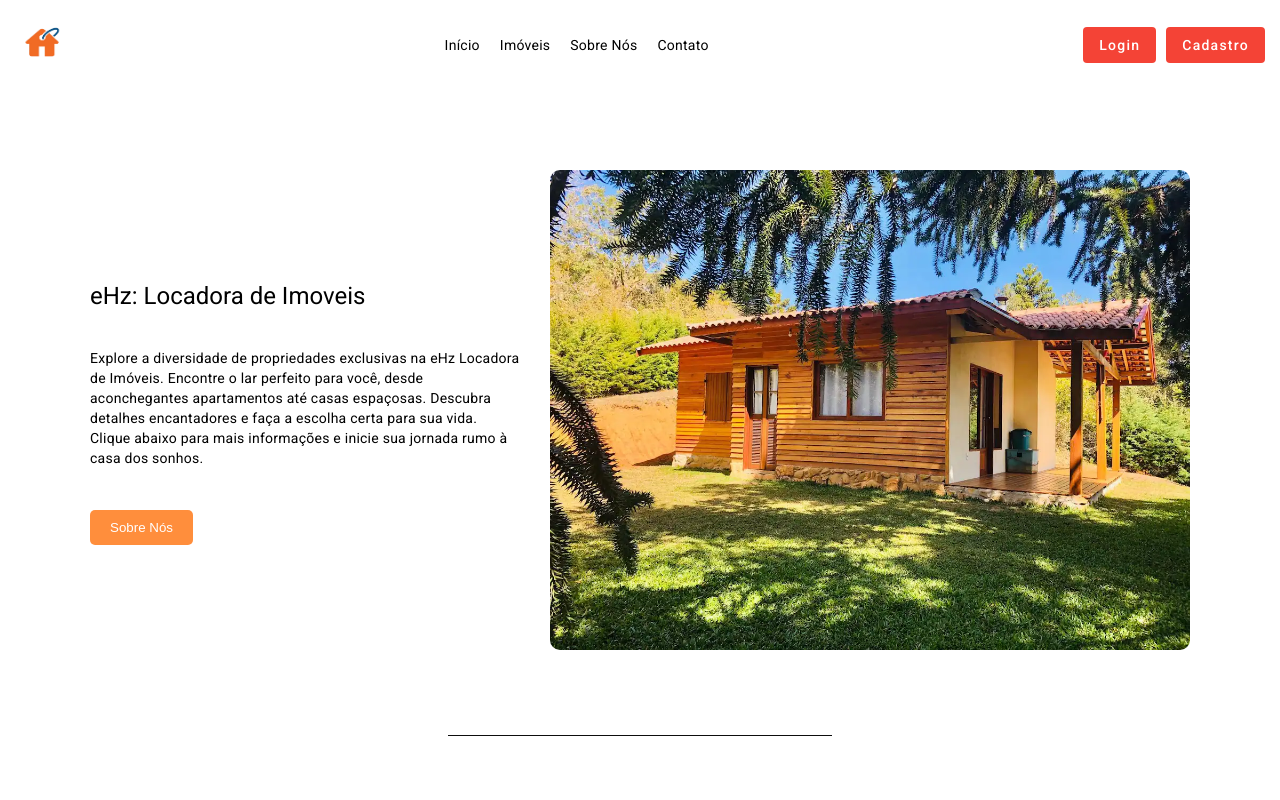
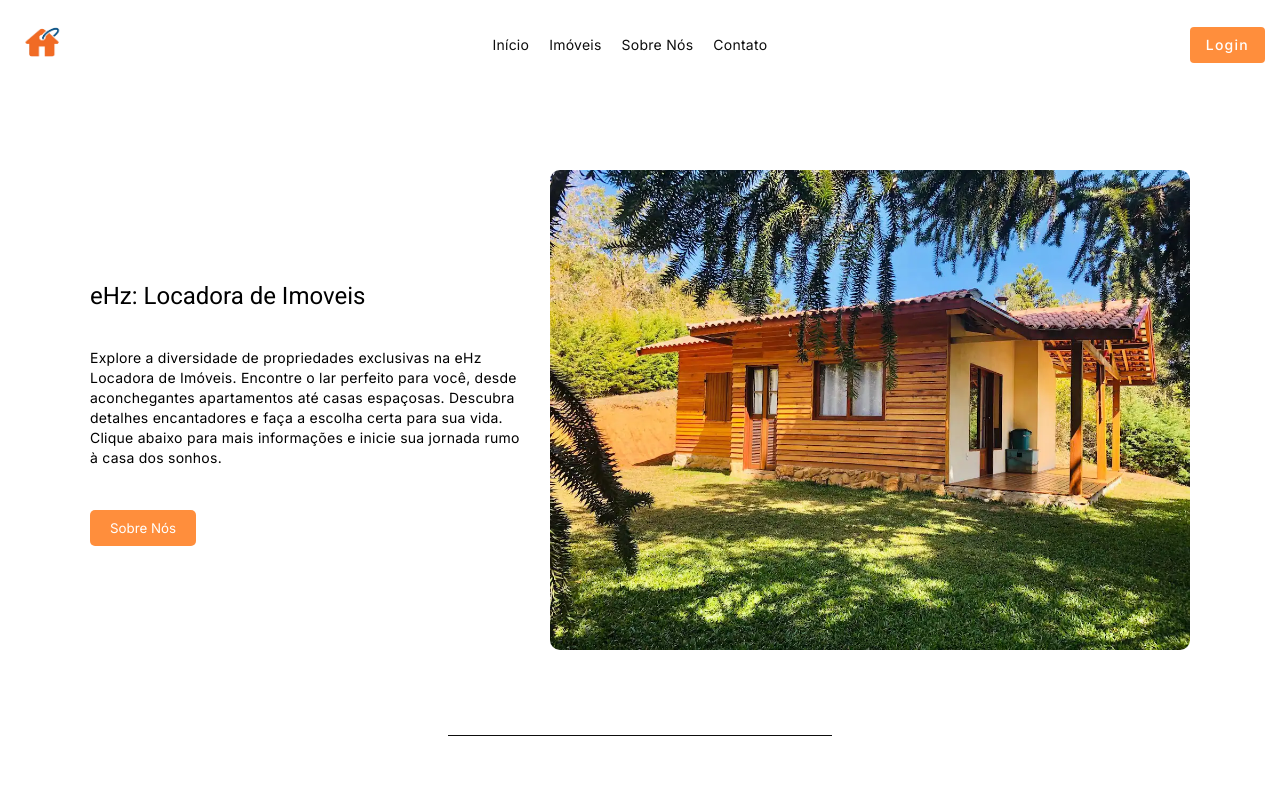
Before and after one commit to Enzohscc/imobiliaria-website, an Angular app: page / in a window 1280 px wide. Shown: the top 800 px of the page. Built offline with nearby package versions, Linux system fonts and the light colour scheme.

Commit message:
feat var colors

```diff
--- a/src/app/domain/pages/imoveis/imoveis.component.scss
+++ b/src/app/domain/pages/imoveis/imoveis.component.scss
@@ -1,9 +1,3 @@
-*{
-    margin: 0;
-    padding: 0;
-    box-sizing: border-box;
-}
-
 .section-image-container {
     background-image: url("https://emcimoveisjacutinga.com.br/Anexos/2ce4012a-3cdc-49f8-a37d-07ddd7dfbd4a/pages.core.imagem/3ceb6fe7-7702-46fe-82b2-c39ba8cf26ce/NmImagem/s-hero-home.jpg");
     height: 580px;
@@ -20,7 +14,7 @@
     align-items: center;
     flex-direction: column;
     min-width: 100%;
-    color: #ffa500;
+    color: var(--laranja);
 }
 
 .btn-verMais {
--- a/src/app/domain/pages/inicio/inicio.component.scss
+++ b/src/app/domain/pages/inicio/inicio.component.scss
@@ -1,9 +1,3 @@
-*{
-    margin: 0;
-    padding: 0;
-    box-sizing: border-box;
-}
-
 /*Seção de container para apresentação*/
 .container {
     display: flex;
@@ -18,8 +12,6 @@
     flex: 1;
     width: 30%;
     gap: 20px;
-    min-width: 20rem;
-    max-width: 60rem;
     display: flex;
     flex-direction: column;
     justify-content: center;
@@ -27,8 +19,8 @@
 
 .ver-mais-button {
     padding: 10px 20px;
-    background-color: #ff8e3c;
-    color: #fff;
+    background-color: var(--laranja);
+    color: var(--branco);
     border: none;
     border-radius: 5px;
     cursor: pointer;
@@ -69,7 +61,7 @@
     width: 30%;
     border: none;
     height: 1px;
-    background-color: #0d0d0d;
+    background-color: var(--preto);
 }
 
 /*Cards de qualidade*/
@@ -84,7 +76,7 @@
     max-width: 300px;
     width: 100%;
     padding: 25px;
-    border: 1px solid #ccc;
+    border: 1px solid var(--cinza);
     border-radius: 8px;
     text-align: center;
     box-shadow: 0 0 10px rgba(0, 0, 0, 0.1);
@@ -98,7 +90,7 @@
 }
 
 .card-csspuro h2 {
-    color: #ff8e3c;
+    color: var(--laranja);
 }
 
 .card-csspuro p {
@@ -119,7 +111,7 @@
     flex-direction: column;
     min-width: 10rem;
     max-width: 70rem;
-    background-color: #ff8e3c; /* Apenas para visualização */
+    background-color: var(--laranja);
     padding: 20px;
     border-radius: 8px;
     box-shadow: 0 0 10px rgba(0, 0, 0, 0.1);
@@ -141,7 +133,7 @@
 .property-card {
     width: calc(33.33% - 20px);
     margin: 10px;
-    border: 1px solid #ddd;
+    border: 1px solid var(--cinza);
     border-radius: 8px;
     overflow: hidden;
     box-shadow: 0 0 10px rgba(0, 0, 0, 0.1);
--- a/src/app/shared/components/header/header.component.html
+++ b/src/app/shared/components/header/header.component.html
@@ -1,6 +1,6 @@
 <header>
   <span class="menu-btn" (click)="toggleMenu()">
-    <button mat-mini-fab color="warn" >
+    <button mat-mini-fab>
       <mat-icon>menu</mat-icon>
     </button>
   </span>
@@ -14,9 +14,6 @@
       <a routerLink="/sobre">Sobre Nós</a>
       <a routerLink="/contato">Contato</a>
     </div>
-    <div class="btns-log">
-       <button mat-flat-button color="warn">Login</button>
-       <button mat-flat-button color="warn">Cadastro</button>
-    </div>
+    <button mat-flat-button>Login</button>
   </nav>
 </header>
--- a/src/app/shared/components/header/header.component.scss
+++ b/src/app/shared/components/header/header.component.scss
@@ -1,10 +1,5 @@
-body {
-    margin: 0;
-    font-family: Arial, sans-serif;
-}
-
 header {
-    color: #fff;
+    color: var(--branco);
     padding: 15px;
     text-align: center;
     position: relative;
@@ -21,13 +16,13 @@ nav {
 
 nav a {
     text-decoration: none;
-    color: black;
+    color: var(--preto);
     padding: 10px;
     transition: color 0.3s;
 }
 
 nav a:hover {
-    color: #f44336;
+    color: var(--rosa);
 }
 
 .menu-btn {
@@ -38,9 +33,8 @@ nav a:hover {
     right: 10px;
 }
 
-.btns-log {
-    display: flex;
-    gap: 10px;
+button, .mat-mdc-unelevated-button {
+    background-color: var(--laranja) !important;
 }
 
 @media screen and (max-width: 768px) {
--- a/src/styles.scss
+++ b/src/styles.scss
@@ -1,4 +1,22 @@
 /* You can add global styles to this file, and also import other style files */
+@import url('https://fonts.googleapis.com/css2?family=Inter:wght@100..900&display=swap');
+
+:root {
+    --branco: #FFFFFE;
+    --cinza: #EFF0F3;
+    --laranja: #FF8E3C;
+    --rosa: #D9376E;
+    --preto: #0D0D0D;
+  }
 
 html, body { height: 100%; }
-body { margin: 0; font-family: Roboto, "Helvetica Neue", sans-serif; }
+html, body, * {
+    margin: 0;
+    padding: 0;
+    box-sizing: border-box;
+    font-family: "Inter", sans-serif;
+    font-optical-sizing: auto;
+    font-weight: weight;
+    font-style: normal;
+    font-variation-settings: "slnt" 0;
+}
```
